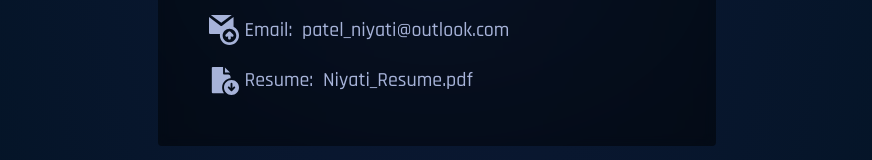
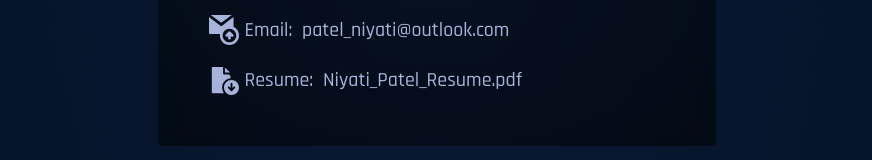
Before and after one commit to NiyatiMPatel/portfolio, a React (Create React App) app: page / in a window 1280 px wide. Shown: the part 5243-5403 px from the top of the page, without its empty margins (203-1075 px from the left). Built offline with nearby package versions, Linux system fonts and the light colour scheme.

Commit message:
updated resume pdf and filename

```diff
--- a/src/components/Contact.js
+++ b/src/components/Contact.js
@@ -6,7 +6,7 @@ import { ReactComponent as LinkedInSvg } from "../images/linkedin.svg";
 import { ReactComponent as EmailSvg } from "../images/email.svg";
 import { ReactComponent as CvSvg } from "../images/cv.svg";
 //Docs
-import CvPdf from "../documents/Niyati_Resume.pdf";
+import CvPdf from "../documents/Niyati_Patel_Resume.pdf";
 //GSAP
 import gsap from "gsap";
 import { ScrollTrigger } from "gsap/ScrollTrigger";
@@ -70,7 +70,7 @@ function Contact() {
             <CvSvg />
           </div>
           <p>Resume:</p>
-          <p>Niyati_Resume.pdf</p>
+          <p>Niyati_Patel_Resume.pdf</p>
         </a>
 
       </div>
--- a/src/components/Home.js
+++ b/src/components/Home.js
@@ -6,7 +6,7 @@ import { ReactComponent as LinkedInSvg } from "../images/linkedin.svg";
 import { ReactComponent as EmailSvg } from "../images/email.svg";
 import { ReactComponent as CvSvg } from "../images/cv.svg";
 import { ReactComponent as NextSvg } from "../images/next.svg";
-import CvPdf from "../documents/Niyati_Resume.pdf";
+import CvPdf from "../documents/Niyati_Patel_Resume.pdf";
 //GSAP
 import gsap from "gsap";
 import { ScrollTrigger } from "gsap/ScrollTrigger";
```
Also changed, not shown: 2 other files (tests, documents, lock files or other folders).
